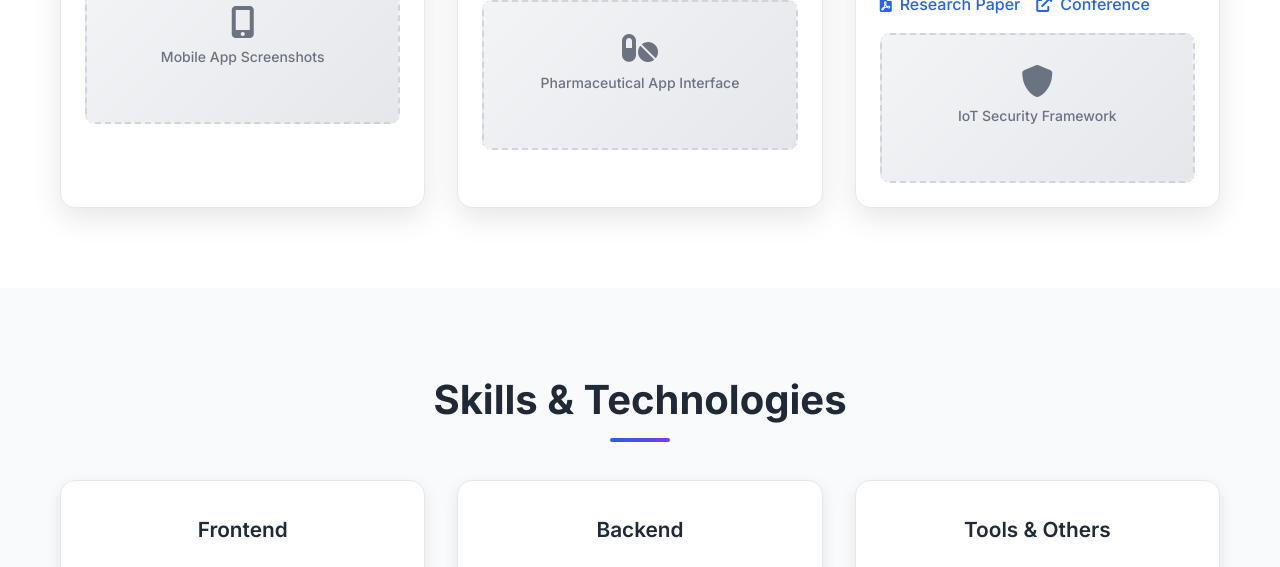
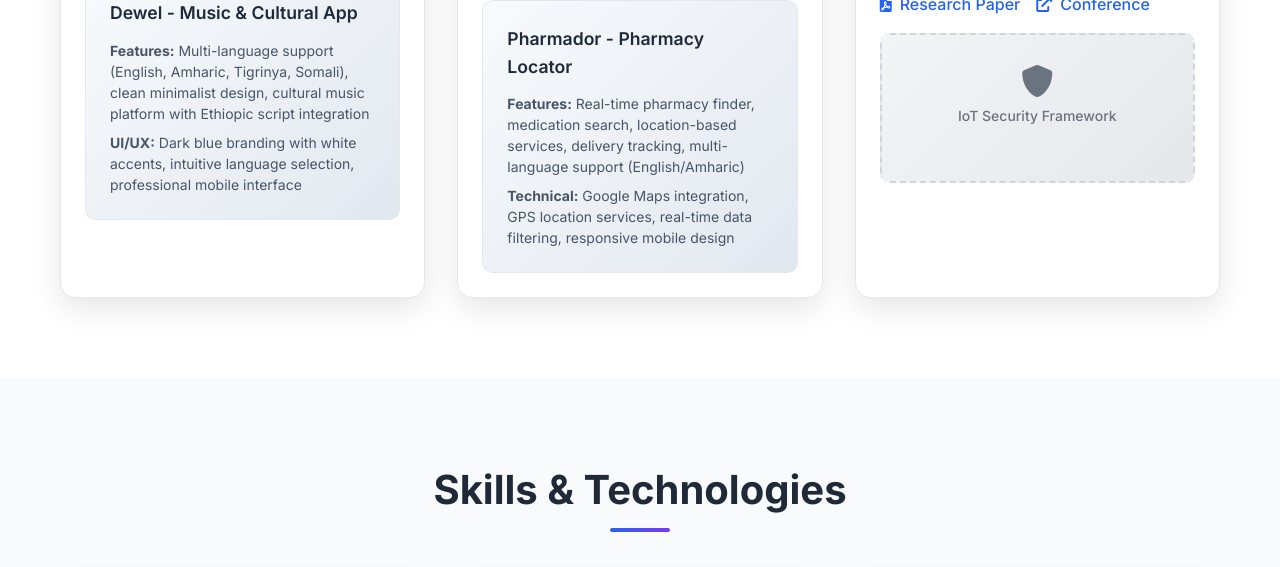
Before and after one commit to atomattias/atomattias.github.io, a plain HTML site: page index.html in a window 1280 px wide. Shown: the part 2392-2959 px from the top of the page. Drawn offline with Linux system fonts and the light colour scheme.

Commit message:
Add detailed descriptions for Dewel and Pharmador app features based on actual screenshots

```diff
--- a/index.html
+++ b/index.html
@@ -132,9 +132,10 @@
                             </a>
                         </div>
                         <div class="project-screenshot">
-                            <div class="screenshot-placeholder">
-                                <i class="fas fa-mobile-alt"></i>
-                                <p>Mobile App Screenshots</p>
+                            <div class="screenshot-description">
+                                <h4>Dewel - Music & Cultural App</h4>
+                                <p><strong>Features:</strong> Multi-language support (English, Amharic, Tigrinya, Somali), clean minimalist design, cultural music platform with Ethiopic script integration</p>
+                                <p><strong>UI/UX:</strong> Dark blue branding with white accents, intuitive language selection, professional mobile interface</p>
                             </div>
                         </div>
                     </div>
@@ -165,9 +166,10 @@
                             </a>
                         </div>
                         <div class="project-screenshot">
-                            <div class="screenshot-placeholder">
-                                <i class="fas fa-pills"></i>
-                                <p>Pharmaceutical App Interface</p>
+                            <div class="screenshot-description">
+                                <h4>Pharmador - Pharmacy Locator</h4>
+                                <p><strong>Features:</strong> Real-time pharmacy finder, medication search, location-based services, delivery tracking, multi-language support (English/Amharic)</p>
+                                <p><strong>Technical:</strong> Google Maps integration, GPS location services, real-time data filtering, responsive mobile design</p>
                             </div>
                         </div>
                     </div>
--- a/styles.css
+++ b/styles.css
@@ -421,6 +421,37 @@ section {
     font-weight: 500;
 }
 
+.screenshot-description {
+    background: linear-gradient(135deg, #f8fafc, #e2e8f0);
+    padding: 1.5rem;
+    border-radius: 10px;
+    border: 1px solid #e2e8f0;
+    transition: all 0.3s ease;
+}
+
+.screenshot-description:hover {
+    background: linear-gradient(135deg, #e2e8f0, #cbd5e1);
+    border-color: #94a3b8;
+}
+
+.screenshot-description h4 {
+    color: #1e293b;
+    font-size: 1.1rem;
+    font-weight: 600;
+    margin-bottom: 0.75rem;
+}
+
+.screenshot-description p {
+    color: #475569;
+    font-size: 0.875rem;
+    line-height: 1.5;
+    margin-bottom: 0.5rem;
+}
+
+.screenshot-description p:last-child {
+    margin-bottom: 0;
+}
+
 /* Skills Section */
 .skills {
     background-color: #f8fafc;
```
